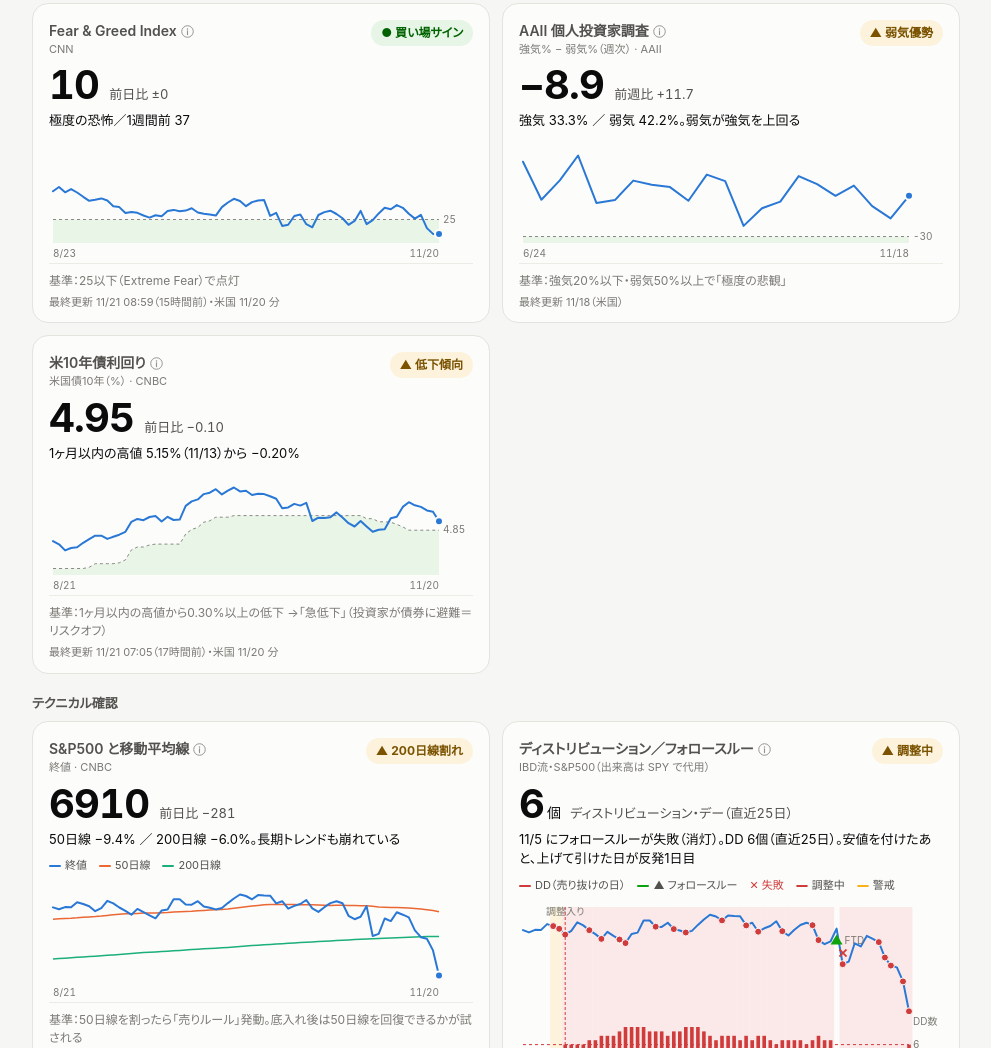
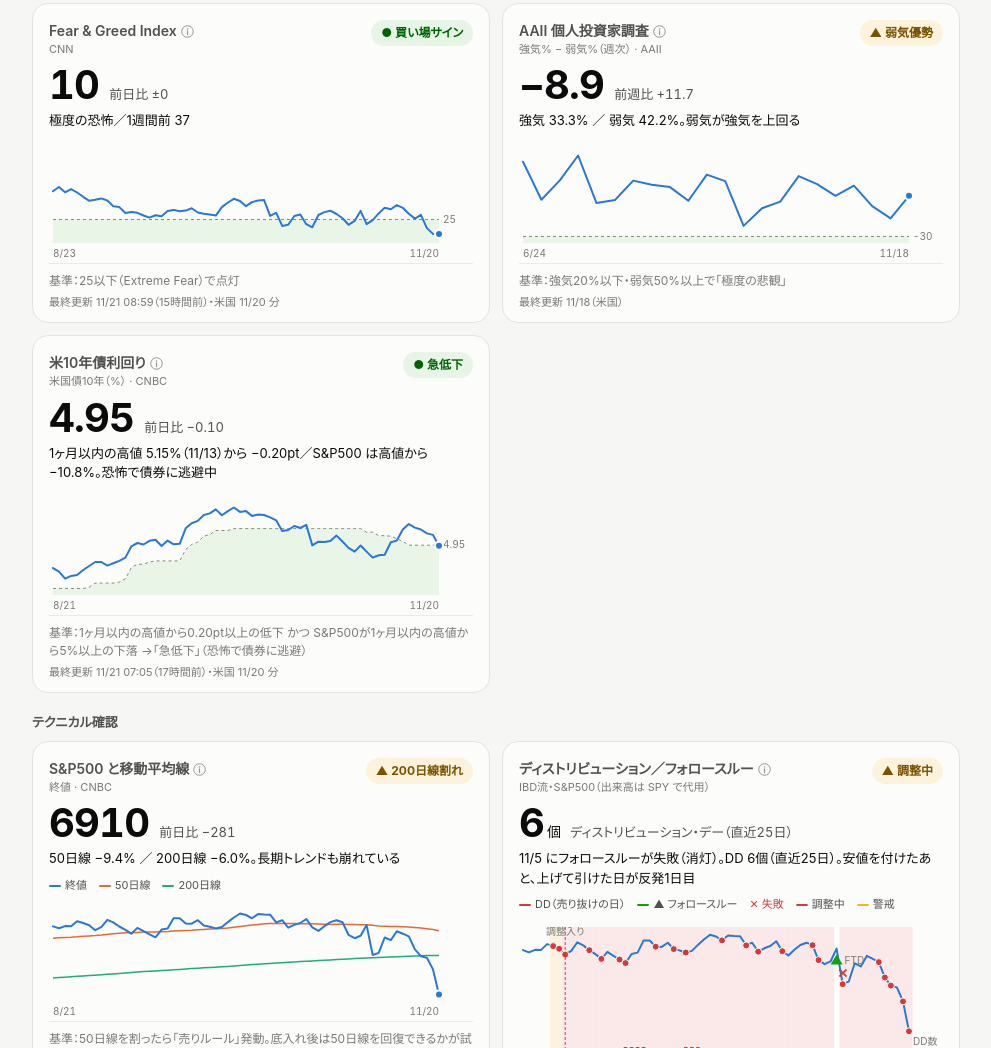
Before and after one commit to cooltak/market-gauge, a plain HTML site: page index.html in a window 1280 px wide. Shown: the part 583-1631 px from the top of the page, without its empty margins (144-1135 px from the left). Drawn offline with Linux system fonts and the light colour scheme.

Commit message:
10年債の点灯を「1ヶ月以内の高値から0.20pt以上低下 かつ S&P500が1ヶ月以内の高値から5%以上下落」に変更
- 株の条件なしの0.30pt以上の低下は「金利低下（恐怖とは限らない）」として注目に
- 直近60日の株と利回りの相関がマイナス（株安で利回り上昇）なら、鳴りにくい局面と注記
- 根拠: _skill-out/20261121-research-flight-to-safety-10y.md（2000〜2026 の FRED データでの集計・Baele et al. 2020）

Co-Authored-By: Claude Opus 5.5 <noreply@anthropic.com>
Claude-Session: https://claude.ai/code/session_0191NjqSA7ArTQugLsYrFpiZ

```diff
--- a/index.html
+++ b/index.html
@@ -174,7 +174,7 @@ h1 { font-size: 22px; margin: 0; white-space: nowrap; flex-shrink: 0; letter-spa
       <li><b>プットコールレシオ</b>：1.1以上で「弱気に傾きすぎ」＝反転しやすい（CBOE Total）。</li>
       <li><b>VIX</b>：20台はまだ恐怖不足。30超え（できれば40超え）まで上がり、そこから下がり始めたら買い場サイン。</li>
       <li><b>Fear &amp; Greed</b>：25以下（Extreme Fear）で点灯。</li>
-      <li><b>米10年債利回り</b>：1ヶ月以内の高値から0.30%以上低下したら「急低下」で点灯（0.30%は記事の数字ではなく、ゲージ独自の目安）。</li>
+      <li><b>米10年債利回り</b>：1ヶ月以内の高値から0.20pt以上低下し、かつS&P500が1ヶ月以内の高値から5%以上下げたら「急低下」で点灯（恐怖で株から債券に逃げた印。数字は記事ではなくリサーチで決めた目安）。</li>
       <li><b>AAII 個人投資家調査</b>：強気20%以下・弱気50%以上で点灯（毎週木曜発表）。弱気が強気を上回るだけでも「いいサイン」。</li>
       <li><b>S&amp;P500 移動平均線</b>（テクニカル確認）：50日線を割ったら機関投資家の「売りルール」。底入れ後に50日線を回復したら確認材料。恐怖サインの数には含めない。</li>
       <li>記事の目安：恐怖サインが多く点いたら、次にテクニカルを確認してから分割エントリー。</li>
@@ -259,28 +259,55 @@ const INDICATORS = [
   },
   {
     key: 'tnx', name: '米10年債利回り', sub: '米国債10年（%）', digits: 2,
-    rule: '1ヶ月以内の高値から0.30%以上の低下 →「急低下」（投資家が債券に避難＝リスクオフ）',
-    // 見たいのは「怖がった投資家が国債に急いで逃げたか」なので、1点前との比較ではなく、
-    // 1ヶ月（今日を含む22営業日）以内の高値からの下げ幅で見る（行って来いで下げが消えないように）
-    dropFromPeak: 0.3,
-    peakWindow: 22,
+    rule: '1ヶ月以内の高値から0.20pt以上の低下 かつ S&P500が1ヶ月以内の高値から5%以上の下落 →「急低下」（恐怖で債券に逃避）',
+    // 見たいのは「怖がった投資家が株を売って国債に逃げたか」。利回りの低下だけだと景気減速・利下げの見込みでも
+    // 鳴る（平常時でも6日に1日）ので、株の下げと同時の時だけ点灯する。根拠: _skill-out/20261121-research-flight-to-safety-10y.md
+    //   2000〜2026 の実データで点灯は全日数の約9%、主な底14局面すべてで底の前後に点灯（後から当てはめた集計）
+    peakWindow: 22,     // 1ヶ月＝今日を含む22営業日
+    dropPt: 0.2,        // 点灯: 利回りが高値から 0.20pt 以上低下
+    spxDrop: 0.05,      //   かつ S&P500 が高値から 5% 以上下落
+    dropAlonePt: 0.3,   // 注目: 株の条件なしで 0.30pt 以上の低下（恐怖とは限らない）
     judge(s) {
       const v = last(s).v
       const peak = s.slice(-this.peakWindow).reduce((a, p) => (p.v > a.v ? p : a))
       const ch = v - peak.v
       const base = s.length > 21 ? last(s, 22).v : s[0].v
-      const note = `1ヶ月以内の高値 ${fmt(peak.v)}%（${md(peak.d)}）から ${signed(ch)}%`
-      if (ch <= -this.dropFromPeak) return { level: 'on', label: '急低下', note: `${note}。投資家が債券に避難中` }
-      if (ch <= -this.dropFromPeak / 2) return { level: 'watch', label: '低下傾向', note }
-      return { level: 'calm', label: v - base >= 0.15 ? '上昇' : '横ばい', note }
+      const spx = DATA.spx?.raw?.length ? DATA.spx.raw : DATA.spx?.series || []
+      const spxPeak = spx.length ? Math.max(...spx.slice(-this.peakWindow).map((p) => p.v)) : null
+      const spxCh = spxPeak ? last(spx).v / spxPeak - 1 : null
+      const stockFell = spxCh != null && spxCh <= -this.spxDrop
+      const note = `1ヶ月以内の高値 ${fmt(peak.v)}%（${md(peak.d)}）から ${signed(ch)}pt` +
+        (spxCh != null ? `／S&P500 は高値から ${signed(spxCh * 100, 1)}%` : '')
+      // 直近60日、株の上げ下げと利回りの上げ下げが逆向き（株安で利回り上昇）なら、債券が逃げ場になっていない
+      const corr = stockBondCorr(spx, s, 60)
+      const regime = corr != null && corr < 0
+        ? `。⚠ 直近60日は株安で利回りが上がりやすい局面（債券が逃げ場になっていない）＝この指標は鳴りにくい` : ''
+      if (ch <= -this.dropPt && stockFell) return { level: 'on', label: '急低下', note: `${note}。恐怖で債券に逃避中${regime}` }
+      if (ch <= -this.dropAlonePt) return { level: 'watch', label: '金利低下', note: `${note}。株の下げは小さく、恐怖とは限らない（景気減速・利下げの見込みでも下がる）${regime}` }
+      return { level: 'calm', label: v - base >= 0.15 ? '上昇' : '横ばい', note: note + regime }
     },
-    // グラフの動く基準線: その日までの1ヶ月以内の高値 − 0.30%。青い線がこの下（緑）に入ったら急低下
+    // グラフの動く基準線: その日までの1ヶ月以内の高値 − 0.20pt。青い線がこの下（緑）に入り、S&P500 も5%以上下げていたら点灯
     dynThreshold(s) {
-      return s.map((p, i) => Math.max(...s.slice(Math.max(0, i + 1 - this.peakWindow), i + 1).map((q) => q.v)) - this.dropFromPeak)
+      return s.map((p, i) => Math.max(...s.slice(Math.max(0, i + 1 - this.peakWindow), i + 1).map((q) => q.v)) - this.dropPt)
     },
-    dynLabel: '急低下ライン',
+    dynLabel: '高値−0.20pt',
   },
 ]
+
+// 株（S&P500 の日次リターン）と利回りの日次変化の相関（直近 n 日・日付をそろえて計算）。
+// プラス＝株安の日に利回りも下がる（債券が逃げ場として働く）／マイナス＝株安で利回りが上がる（インフレ型）
+function stockBondCorr(spx, tnx, n) {
+  const y = new Map(tnx.map((p) => [p.d, p.v]))
+  const ds = spx.filter((p) => y.has(p.d)).slice(-(n + 1))
+  if (ds.length < n / 2) return null
+  const a = [], b = []
+  for (let i = 1; i < ds.length; i++) { a.push(ds[i].v / ds[i - 1].v - 1); b.push(y.get(ds[i].d) - y.get(ds[i - 1].d)) }
+  const mean = (x) => x.reduce((s, v) => s + v, 0) / x.length
+  const ma = mean(a), mb = mean(b)
+  let sab = 0, saa = 0, sbb = 0
+  for (let i = 0; i < a.length; i++) { sab += (a[i] - ma) * (b[i] - mb); saa += (a[i] - ma) ** 2; sbb += (b[i] - mb) ** 2 }
+  return saa && sbb ? sab / Math.sqrt(saa * sbb) : null
+}
 
 // ---- テクニカル確認（恐怖サインの数には含めない） ----
 const TECHNICAL = {
@@ -408,10 +435,10 @@ const HELP = {
   },
   tnx: {
     title: '米10年債利回り',
-    buy: '● 買い場の材料：1ヶ月以内の高値から 0.30% 以上の低下（急低下＝投資家が債券に避難中）。グラフでは青い線が点線（急低下ライン）より下の緑に入った状態',
-    near: '▲ 注目：1ヶ月以内の高値から 0.15% 以上の低下（低下傾向）',
-    what: '米国の長期金利。怖がった投資家が安全な国債に逃げると、国債が買われて利回りが下がる。',
-    memo: '🔥 VIX のピークアウトと同時に出たら「最強の買いシグナル」（記事でいちばん重視する組み合わせ）。記事は「金利が大きく低下しているか」とだけ書いていて、0.30% はゲージ独自の目安。',
+    buy: '● 買い場の材料（急低下）：1ヶ月以内の高値から 0.20pt 以上の低下 かつ S&P500 が1ヶ月以内の高値から 5% 以上の下落（恐怖で株を売って債券に逃げた）。グラフでは青い線が点線（高値−0.20pt）より下の緑に入った状態',
+    near: '▲ 注目（金利低下）：株の下げは小さいが、高値から 0.30pt 以上の低下。景気減速や利下げの見込みでも下がるので、恐怖とは限らない',
+    what: '米国の長期金利。怖がった投資家が株を売って安全な国債に逃げると、国債が買われて利回りが下がる。',
+    memo: '🔥 VIX のピークアウトと同時に出たら「最強の買いシグナル」。記事に数字は無く（「金利が大きく低下しているか」だけ）、0.20pt＋5% はリサーチで決めた目安（2000年以降の主な底14局面すべてで底の前後に点灯。後から当てはめた集計）。インフレ局面（2022年・2025年4月）は株安で利回りが上がり、鳴らないことがある。',
   },
   spx: {
     title: 'S&P500 と移動平均線',
@@ -450,7 +477,7 @@ function sparkline(el, series, ind) {
   const W = el.clientWidth || 300, H = el.clientHeight || 120
   const pad = { l: 4, r: 34, t: 10, b: 16 }
   const extra = ind.extra || []
-  // 日ごとに動く基準線（10年債の「1ヶ月以内の高値 − 0.30%」など）。全期間で計算してから3ヶ月分を切り出す
+  // 日ごとに動く基準線（10年債の「1ヶ月以内の高値 − 0.20pt」など）。全期間で計算してから3ヶ月分を切り出す
   const dyn = ind.dynThreshold ? ind.dynThreshold(series).slice(-s.length) : null
   const vals = s.flatMap((p, i) => [p.v, ...extra.map((e) => p[e.key]), dyn?.[i]]).filter((v) => v != null)
   let lo = ind.min ?? Math.min(...vals), hi = ind.max ?? Math.max(...vals)
```
Also changed, not shown: 1 other file.
